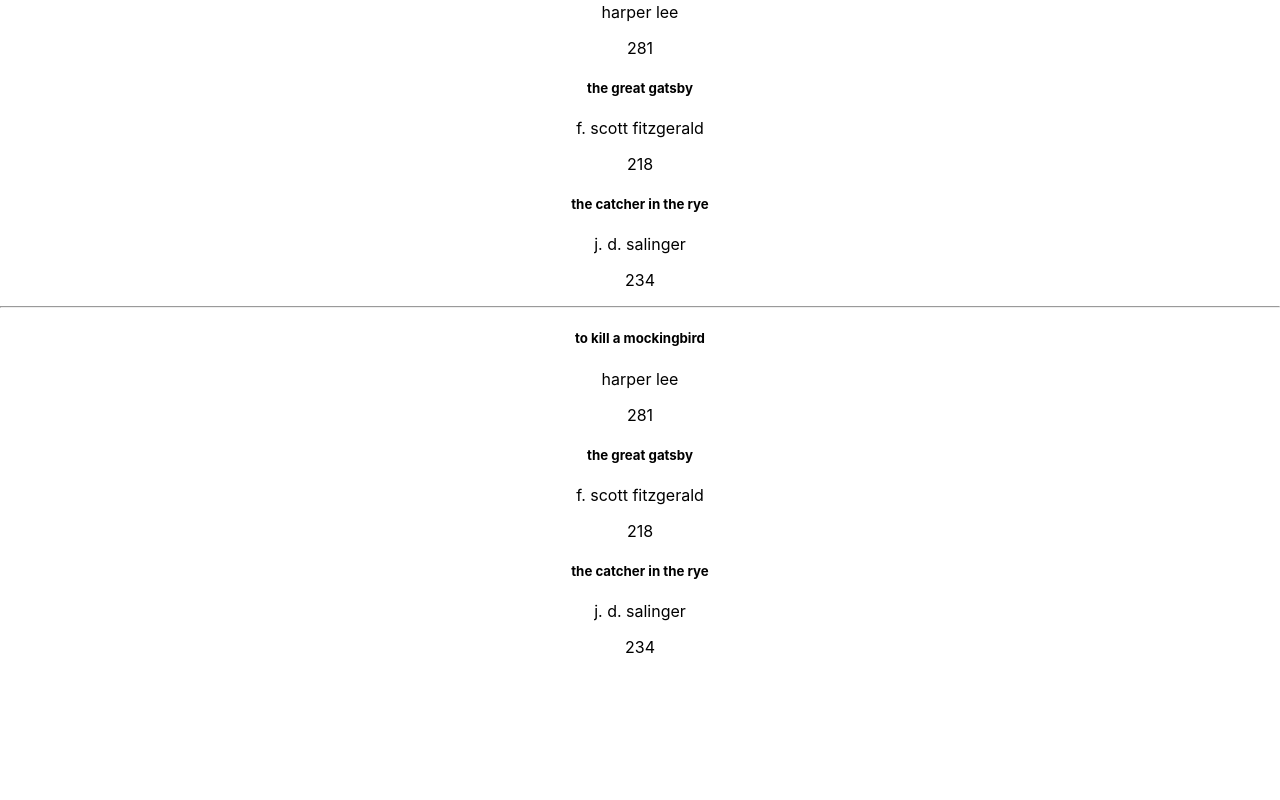
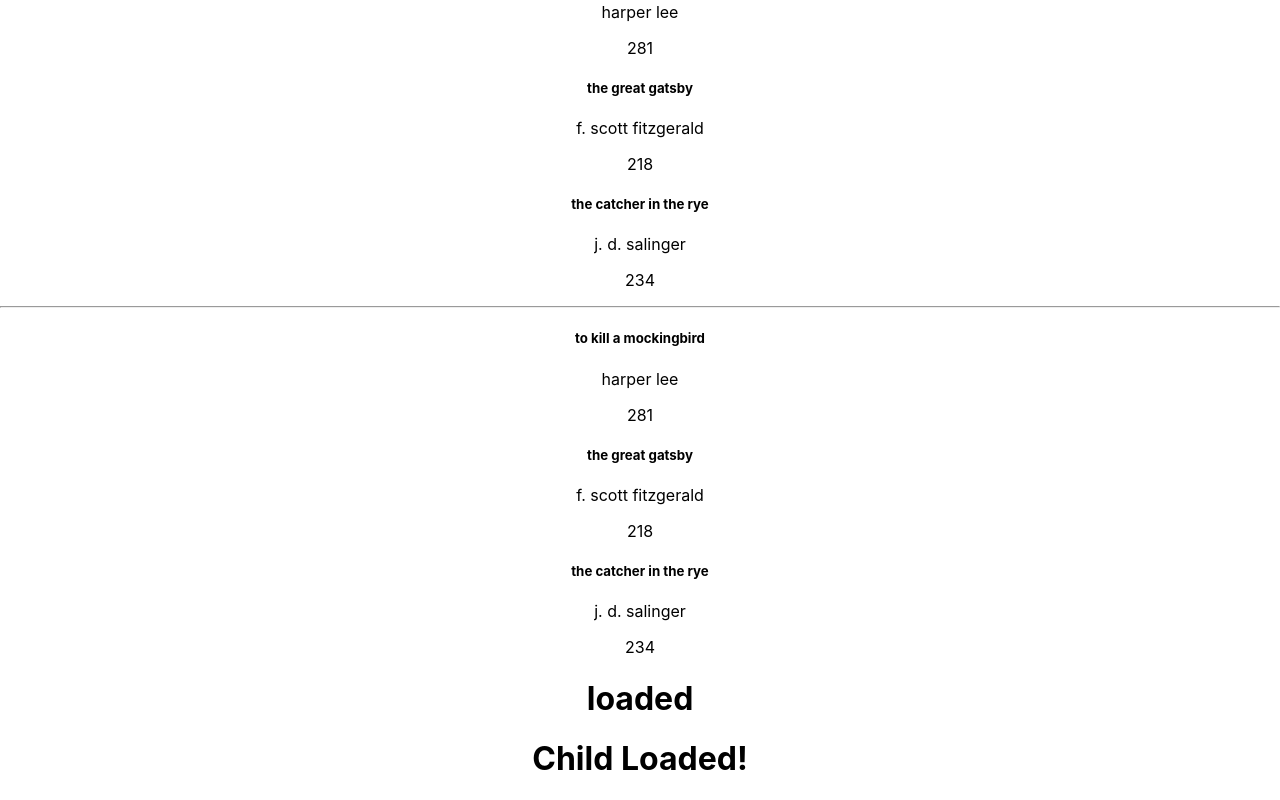
Before and after one commit to gayatrig19/first-react-app, a React (Create React App) app in the folder my-app/: page / in a window 1280 px wide. Shown: the part 1350-2150 px from the top of the page. Before the commit the page ends 2023 px from the top, so only its background shows below. Built offline with nearby package versions, Linux system fonts and the light colour scheme.

Commit message:
componentDidMount

```diff
--- a/my-app/src/App.js
+++ b/my-app/src/App.js
@@ -13,6 +13,7 @@
 import NestingComponents from './components/NestingComponents';
 import MethodsAsPropsParent from './components/MethodsAsPropsParent';
 import RenderingLists from './components/RenderingLists';
+import LifeCyclesCDM from './components/LifeCyclesCDM';
 
 
 function App() {
@@ -31,6 +32,7 @@
       <NestingComponents />
       <MethodsAsPropsParent />
       <RenderingLists />
+      <LifeCyclesCDM />
 
     </div>
   );
--- /dev/null
+++ b/my-app/src/components/LifeCyclesCDM.js
@@ -0,0 +1,40 @@
+import React, { Component } from 'react';
+import LifeCyclesCDMChild from './LifeCyclesCDMChild';
+
+export class LifeCyclesCDM extends Component {
+    constructor(props) {
+        console.log('Constructor called')
+        super(props)
+
+        this.state = {
+            data: 'loading'
+        }
+    }
+
+    getData() {
+        console.log('getData() called')
+        setTimeout(() => {
+            console.log('Data fetched!')
+            this.setState ({
+                data: 'loaded'
+            })
+        }, 3000)
+    }
+
+    componentDidMount() {
+        console.log('Component mounted')
+        this.getData()
+    }
+
+    render() {
+        console.log('Render method called')
+        return (
+            <div>
+                <h1>{this.state.data}</h1>
+                <LifeCyclesCDMChild />
+            </div>
+        )
+    }
+}
+
+export default LifeCyclesCDM;
--- /dev/null
+++ b/my-app/src/components/LifeCyclesCDMChild.js
@@ -0,0 +1,39 @@
+import React, { Component } from 'react';
+
+export class LifeCyclesCDMChild extends Component {
+
+    constructor(props) {
+        console.log('Child Constructor Called')
+        super(props)
+
+        this.state = {
+            data: 'Child Loading...',
+        }
+    }
+
+    getData() {
+        console.log('Child getData() called')
+        setTimeout(() => {
+            console.log('Child Data fetched!')
+            this.setState({
+                data: 'Child Loaded!'
+            })
+        }, 3000)
+    }
+
+    componentDidMount() {
+        console.log('Child Component Mounted')
+        this.getData();
+    }
+
+    render() {
+        console.log('Child Render method called')
+        return (
+            <div>
+                <h1>{this.state.data}</h1>
+            </div>
+        )
+    }
+}
+
+export default LifeCyclesCDMChild;
```
